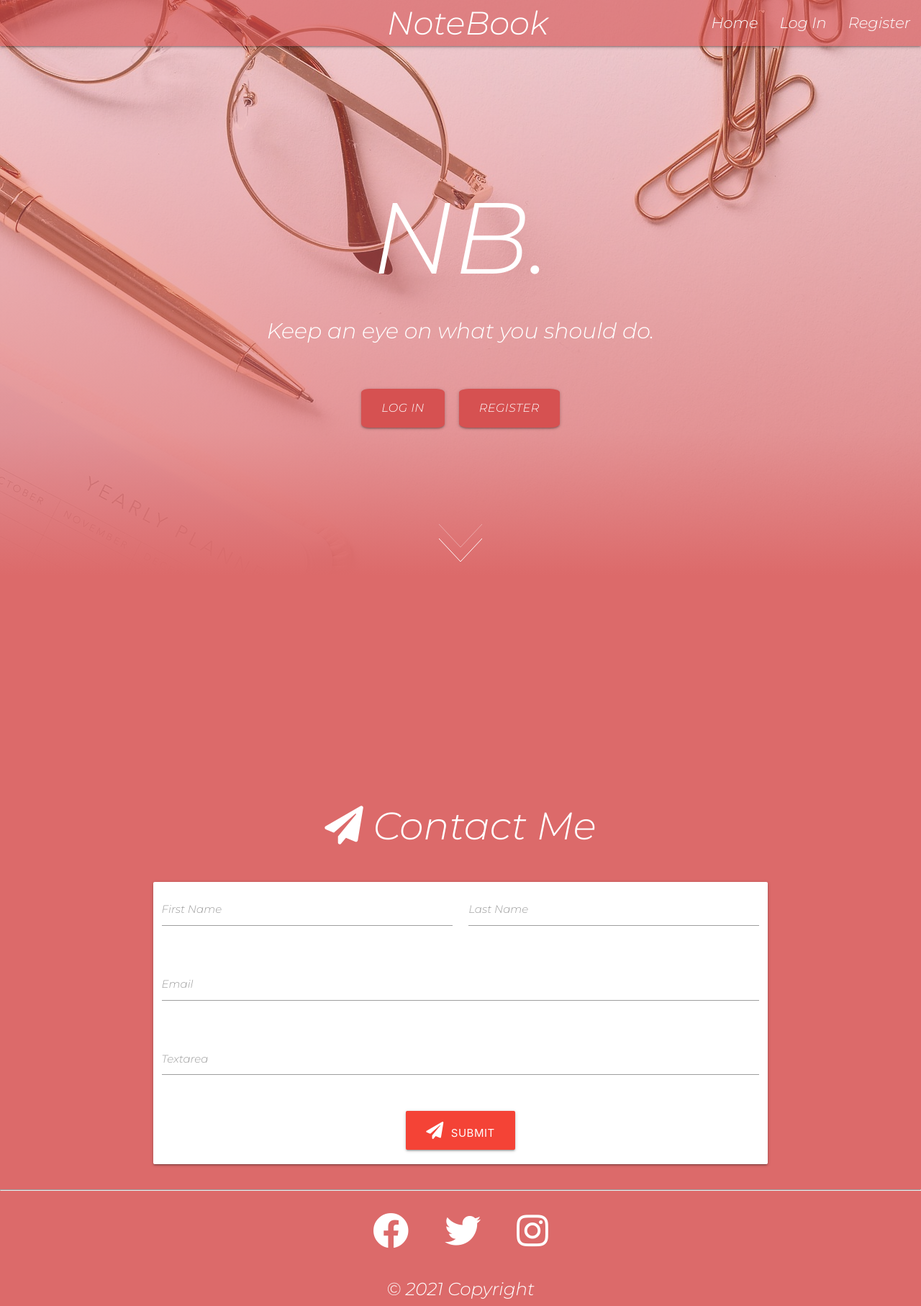
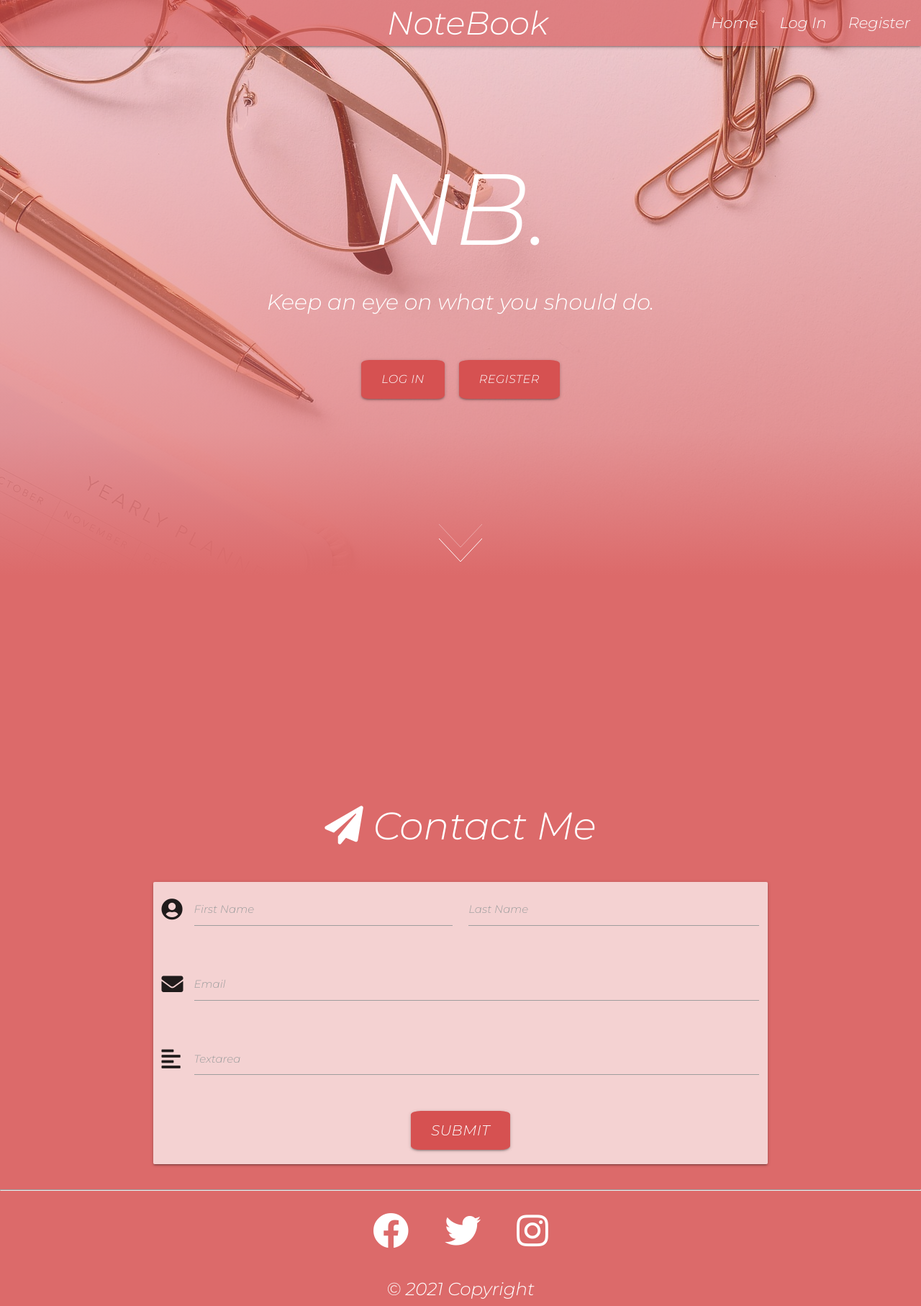
Before and after one commit to Code-Institute-Submissions/Ms3-project-3, a Flask app: page / in a window 1280 px wide. Shown: the whole page at 72% size. Run offline with Flask 2, Linux system fonts and the light colour scheme; some libraries are stand-ins or nearby versions.

Commit message:
fixed buttons so its more symmetric to the page  and are the same color and typo

```diff
--- a/static/css/style.css
+++ b/static/css/style.css
@@ -50,7 +50,7 @@ nav .brand-logo {
 
 .btn-container {
     position: relative;
-    top: 20vh;
+    top: 15vh;
 }
 
 .btn-container a {
@@ -72,6 +72,19 @@ nav .brand-logo {
     background-color: rgba(214, 81, 81, 1);
     border-radius: 10%;
     font-size: 20px;
+    font-family: "Montserrat";
+}
+
+#general-btn {
+    background-color: rgba(214, 81, 81, 1);
+    border-radius: 10%;
+    font-size: 20px;
+    font-family: "Montserrat";
+}
+
+#edit-btn, #cancel-btn {
+    background-color: rgba(214, 81, 81, 1);
+    border-radius: 10%;
     font-family: "Montserrat";
 }
 
@@ -114,14 +127,14 @@ nav .brand-logo {
 
 .header-container p {
     position: relative;
-    top: 20vh;
+    top: 15vh;
     font-size: 30px;
     color: white;
 }
 
 .header-container h3 {
     position: relative;
-    top: 20vh;
+    top: 15vh;
     font-size: 140px;
     color: white;
 }
@@ -206,6 +219,10 @@ nav .brand-logo {
     color: white;
 }
 
+.card-panel {
+    background-color: rgba(255, 255, 255, 0.7);
+}
+
 /* https://codepen.io/postor/pen/mskxI */
 
 .arrows {
--- a/templates/add_notes.html
+++ b/templates/add_notes.html
@@ -49,8 +49,7 @@
             <!-- Submit Button -->
             <div class="row">
                 <div class="col s8 m8 offset-m2 offset-s2 center-align">
-                    <button class="btn-large waves-effect waves-light" type="submit">Add Note
-                        <i class="fas fa-plus-square right"></i>
+                    <button id="general-btn" class="btn-large waves-effect waves-light" type="submit">Add Note
                     </button>
                 </div>
             </div>
--- a/templates/edit_note.html
+++ b/templates/edit_note.html
@@ -53,12 +53,12 @@
             <!-- Submit Button -->
             <div class="row">
                 <div class="col s8 m8 offset-m2 offset-s2 center-align">
-                    <button class="btn-large waves-effect waves-light">
+                    <button id="cancel-btn" class="btn waves-effect waves-light">
                         <a class="white-text" href="{{ url_for('get_notes') }}">
                             Cancel
                         </a>
                     </button>
-                    <button class="btn-large waves-effect waves-light" type="submit">
+                    <button id="edit-btn" class="btn waves-effect waves-light" type="submit">
                         Edit Note
                     </button>
                 </div>
--- a/templates/home.html
+++ b/templates/home.html
@@ -108,6 +108,7 @@
         <form class="col s8 m8 offset-m2 offset-s2 card-panel">
             <div class="row">
                 <div class="input-field col s6">
+                    <i class="fas fa-user-circle prefix"></i>
                     <input id="first_name" type="text" class="validate">
                     <label for="first_name">First Name</label>
                 </div>
@@ -118,20 +119,22 @@
             </div>
             <div class="row">
                 <div class="input-field col s12">
+                    <i class="fas fa-envelope prefix"></i>
                     <input id="email" type="email" class="validate">
                     <label for="email">Email</label>
                 </div>
             </div>
             <div class="row">
                 <div class="input-field col s12">
+                    <i class="fas fa-align-left prefix"></i>
                     <textarea id="textarea1" class="materialize-textarea"></textarea>
                     <label for="textarea1">Textarea</label>
                 </div>
             </div>
             <div class="row">
                 <div class="center-align send-btn">
-                    <button class="btn-large waves-effect red" type="submit" name="action">
-                        <i class="fas fa-paper-plane"></i>Submit
+                    <button id="general-btn" class="btn-large waves-effect" type="submit" name="action">
+                        Submit
                     </button>
                 </div>
             </div>
--- a/templates/login.html
+++ b/templates/login.html
@@ -28,7 +28,7 @@
                 </div>
                 <!-- Register -->
                 <div class="row">
-                    <button type="submit" class="col s12 btn-large red">
+                    <button id="general-btn" type="submit" class="col s4 offset-s4 btn-large">
                         Log In <i class="fas fa-sign-in-alt"></i>
                     </button>
                 </div>
--- a/templates/register.html
+++ b/templates/register.html
@@ -28,7 +28,7 @@
                 </div>
                 <!-- Register -->
                 <div class="row">
-                    <button type="submit" class="col s12 btn-large red">
+                    <button id="general-btn" type="submit" class="col s4 offset-s4 btn-large">
                         Register <i class="fas fa-sign-in-alt"></i>
                     </button>
                 </div>
```
